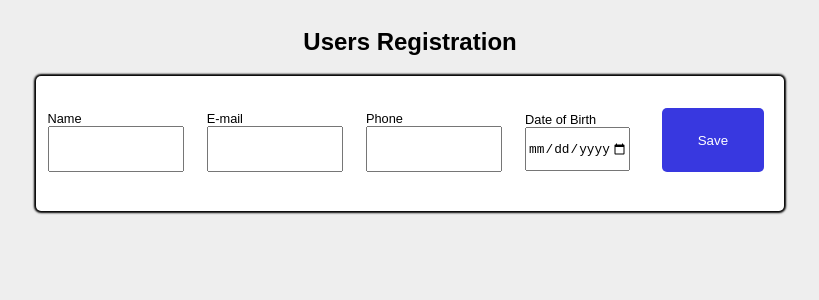
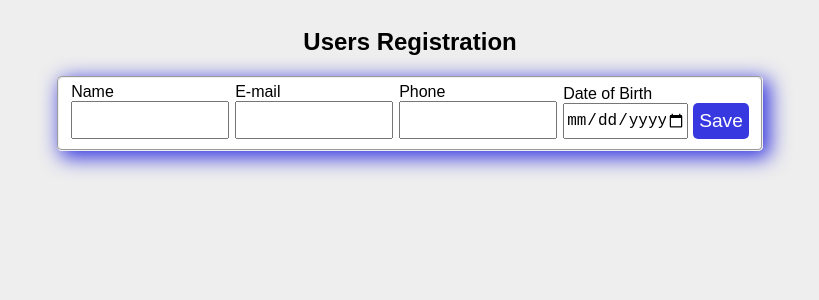
Before and after one commit to bragarr/cadastro-usuarios, a React (Vite) app: page / in a window 1280 px wide. Shown: the top 300 px of the page, without its empty margins (230-1049 px from the left). Built offline with nearby package versions, Linux system fonts and the light colour scheme.

Commit message:
style: Mudança de parâmetros para versão mobile/desktop

```diff
--- a/src/pages/Home/Home.css
+++ b/src/pages/Home/Home.css
@@ -2,35 +2,27 @@
     display: flex;
     flex-direction: column;
     align-items: center;
-
 }
 
-.form__tittle {
-    text-align: center;
-}
-
-.form__registration {
-    font-size: 1.5rem;
-    display: inline-block;
-    background-color: var(--standard-white);
-    box-shadow: 0px 0px 2px 2px var(--standard-black);
-    border-radius: 5px;
-}
-
-.form__input {
+.form__inputs {
     display: flex;
     flex-direction: column;
-    width: 60vw;
-    border: none;
+    border-radius: 5px;
+    background-color: var(--standard-white);
+    margin: 0;
+    box-shadow: 5px 5px 20px 2px var(--standard-blue);
 }
 
 .label__inputs {
-    width: 60vw;
+    display: flex;
+    flex-direction: column;
+    justify-items: center;
+    margin: 1vh 0;
+    font-size: 1.2rem;
 }
 
-.input__data {
-    height: 5vh;
-    width: 60vw;
+.input__data, .button__save {
+    height: 4vh;
     font-size: 1.2rem;
 }
 
@@ -38,52 +30,38 @@
     width: 140px;
 }
 
-.form__button {
-    display: flex;
-    flex-direction: column;
-    align-content: center;
+.button__save {
+    background-color: var(--standard-blue);
+    color: var(--standard-white);
+    border-radius: 5px;
     border: none;
-}
-
-.button__save {
-    height: 8vh;
-    color: var(--standard-white);
-    border: none;
-    border-radius: 5px;
-    background-color: var(--standard-blue);
-    text-align: center;
     cursor: pointer;
 }
 
 @media screen and (min-width:720px) {
     .form__registration {
+        width: 100%;
         display: flex;
-        align-items: center;
-        padding: 3vh 0;
+        justify-content: center;
     }
 
-    .form__input, .label__inputs, .input__data {
-        font-size: 0.8rem;
-        width: 10vw;
+    .form__inputs {
+        flex-direction: row;
+        align-items:flex-end;
     }
 
-    .date__birth, .label__birth {
-        width: 100px;
+    .label__inputs, .input__data {
+        width: 150px;
+        font-size: 1rem;
+        margin: 0 14px 0 0;
     }
 
-    .form__button {
-        flex-direction: row;
+    .label__birth, .date__birth {
+        width: 120px;
+        margin: 0 10px 0 0;
     }
 
-
     .button__save {
-        height: 8vh;
-        width: 8vw;
-        color: var(--standard-white);
-        border: none;
-        border-radius: 5px;
-        background-color: var(--standard-blue);
-        text-align: center;
-
+        height: 4.5vh;
     }
 }
--- a/src/pages/Home/Home.jsx
+++ b/src/pages/Home/Home.jsx
@@ -5,24 +5,40 @@ export function Home() {
         <section className="form__body">
             <h2 className="form__tittle">Users Registration</h2>
                 <form className="form__registration">
-                    <fieldset className="form__input">
-                        <label htmlFor="name" className="label__inputs">Name</label>
-                        <input type="text" name="name" id="name" required className="input__data"/>
-                    </fieldset>
-                    <fieldset className="form__input">
-                        <label htmlFor="email" className="label__inputs">E-mail</label>
-                        <input type="email" name="email" id="email" required className="input__data"/>
-                    </fieldset>
-                    <fieldset className="form__input">
-                        <label htmlFor="phone" className="label__inputs">Phone</label>
-                        <input type="tel" name="phone" id="phone" required className="input__data"/>
-                    </fieldset>
-                    <fieldset className="form__input label__birth">
-                        <label htmlFor="date__birth" className="label__inputs label__birth">Date of Birth</label>
-                        <input type="date" name="date__birth" id="date__birth" required className="input__data date__birth"/>
-                    </fieldset>
-                    <fieldset className="form__button">
-                        <button type="submit" className="button__save">Save</button>
+                    <fieldset className="form__inputs">
+                        <label htmlFor="name" className="label__inputs">
+                            Name
+                            <input type="text" name="name"
+                                id="name"
+                                required
+                                className="input__data"
+                            />
+                        </label>
+                        <label htmlFor="email" className="label__inputs">
+                            E-mail
+                            <input type="email" name="email"
+                                id="email"
+                                required
+                                className="input__data"
+                            />
+                        </label>
+                        <label htmlFor="phone" className="label__inputs">
+                            Phone
+                            <input type="tel" name="phone"
+                                id="phone"
+                                required
+                                className="input__data"
+                            />
+                        </label>
+                        <label htmlFor="date__birth" className="label__inputs label__birth">
+                            Date of Birth
+                            <input type="date" name="date__birth"
+                                id="date__birth"
+                                required
+                                className="input__data date__birth"
+                            />
+                        </label>
+                        <button className="button__save">Save</button>
                     </fieldset>
                 </form>
         </section>
```
